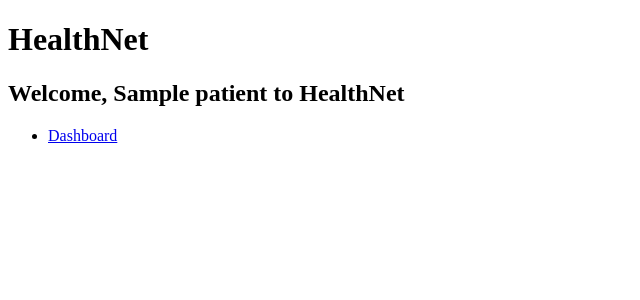
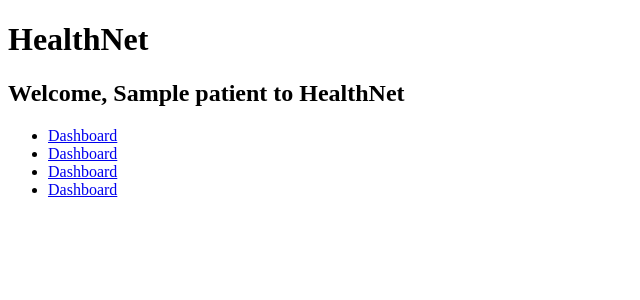
Before and after one commit to jkiggins/healthnet, a Django app: template HealthNet/User/templates/User/patientIndex.html in a window 1280 px wide. Shown: the top 300 px of the page, without its empty margins (0-640 px from the left). Run offline with Django 3.2, Linux system fonts and the light colour scheme; the template is opened without the code that fills it: most values are stand-ins (such as "Sample title", 1, 10 or a date in 2020).

Commit message:
made profile.html and patientList.html
git-svn-id: svn+ssh://control.se.rit.edu/home/teams/261/f261-04a/svn/trunk@46 bd0dbc1a-75c9-11e6-a404-1391f2854df0

```diff
--- a/HealthNet/User/templates/User/patientIndex.html
+++ b/HealthNet/User/templates/User/patientIndex.html
@@ -6,6 +6,9 @@
 {% block navbar %}
 	<ul>
 		<li><a href="{% url 'patientIndex' %}">Dashboard</a></li>
+		<li><a href="{% url 'patientIndex' %}">Dashboard</a></li>
+		<li><a href="{% url 'patientIndex' %}">Dashboard</a></li>
+		<li><a href="{% url 'patientIndex' %}">Dashboard</a></li>
 	<ul>
 {% endblock %}
 
--- /dev/null
+++ b/HealthNet/User/templates/User/profile.html
@@ -0,0 +1 @@
+{% extends "baseDashboard.html" %}
```
Also changed, not shown: HealthNet/User/templates/User/patientList.html (added).
